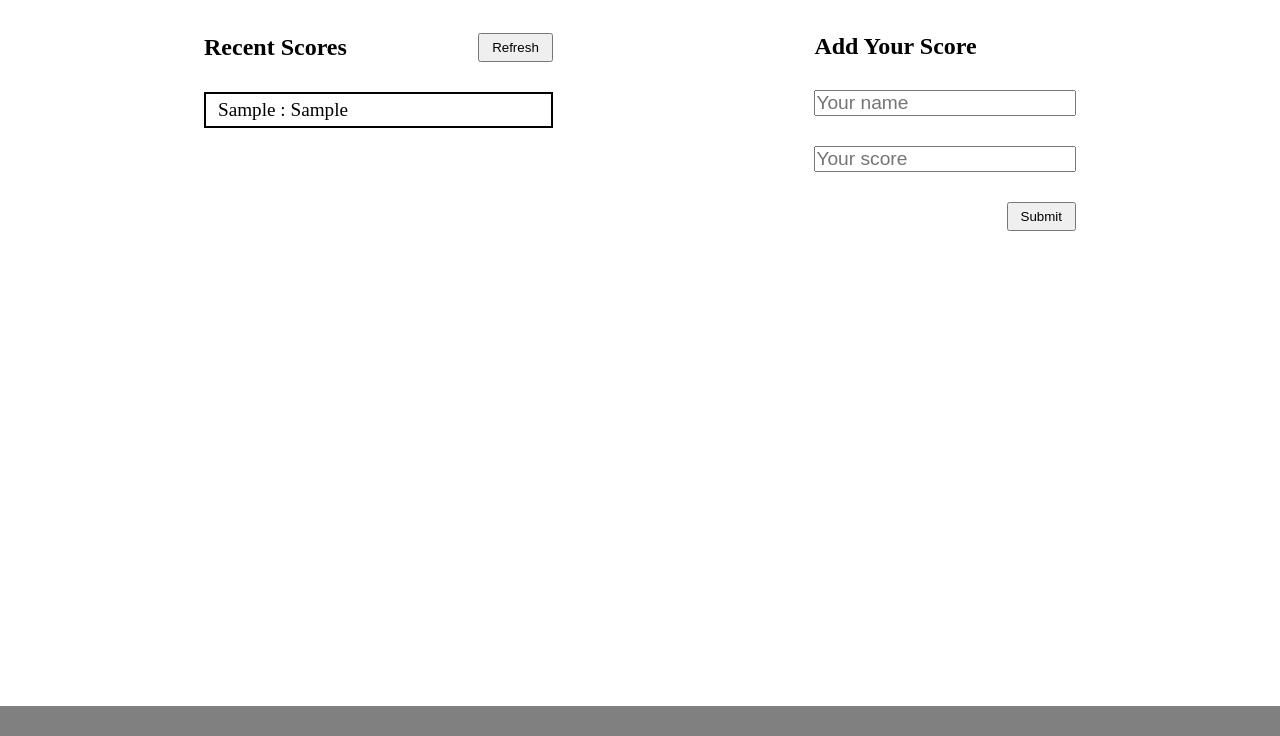
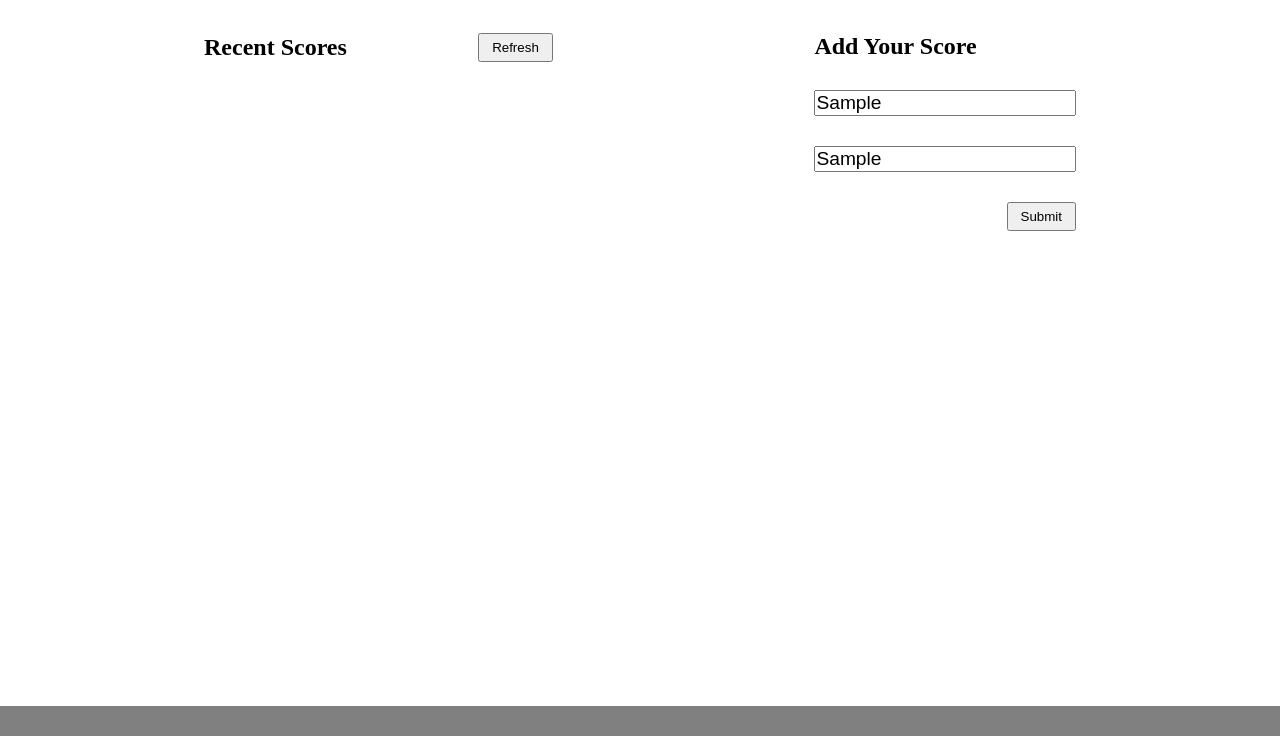
Before and after one commit to henry-dura/LeaderBoard, a website built with webpack: page src/index.html in a window 1280 px wide. Both pictures are taken after typing "Sample", "Sample" into the empty fields and a click on the button "Submit". Shown: the part 64-800 px from the top of the page. Built offline with nearby package versions, Linux system fonts and the light colour scheme.

Commit message:
update dist file by running npm run build

```diff
--- a/src/modules/addNewScore.js
+++ b/src/modules/addNewScore.js
@@ -18,7 +18,7 @@ class CreateScore{
 
 
 const addNewScore = ()=>{
-    if(scoreName.value && score.value){
+    if(scoreName.value && score.value >= 0 ){
         const newScore = new CreateScore(scoreName.value,score.value);
         displayInHtml(newScore);
         CreateScore.clear();
```
Also changed, not shown: dist/index.html, dist/main.js.
